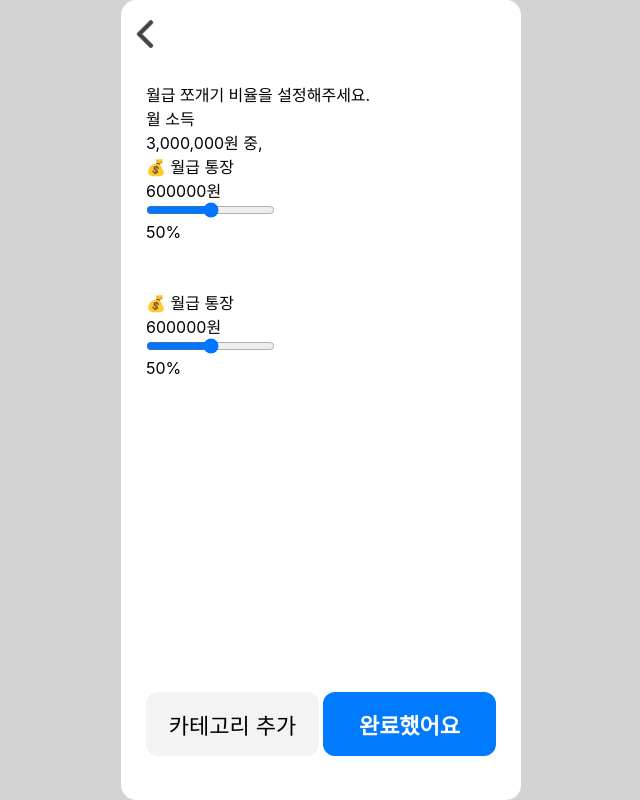
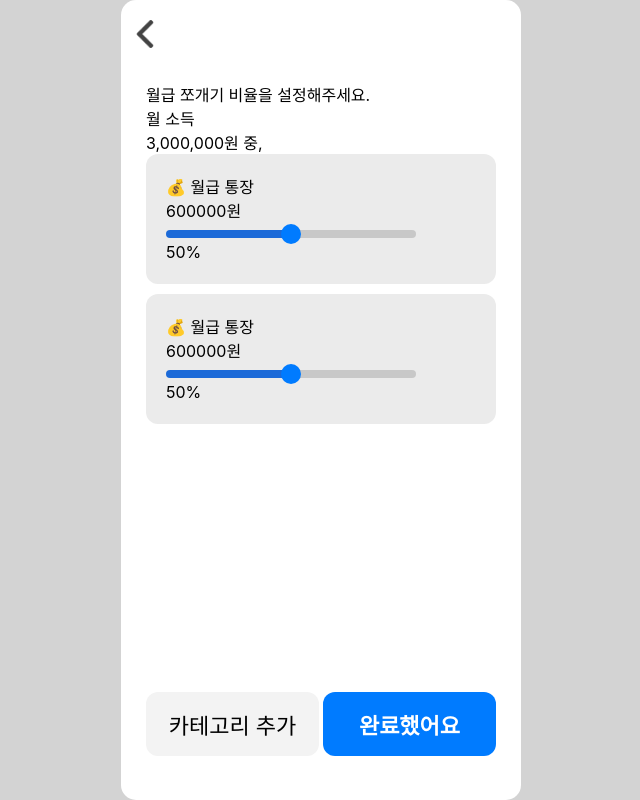
Before and after one commit to inthhh/bufl_fe, a React (Create React App) app: page /money-split/select-ratio in a window 1280 px wide. Shown: the whole page, without its empty margins (319-959 px from the left). Built offline with nearby package versions, Linux system fonts and the light colour scheme.

Commit message:
style: 컴포넌트 스타일 수정

```diff
--- a/src/MoneySplit/ai_Pages/ai_analysis.tsx
+++ b/src/MoneySplit/ai_Pages/ai_analysis.tsx
@@ -21,7 +21,7 @@ const AI_analysis: React.FC = () => {
             <div className="black_title">3개월 동안,</div>
             <div>
               {/* api - 소비습관 불러오기 */}
-              <ul>
+              <ul className="analysis_list">
                 <li>생활비 35%</li>
                 <li>적금 20%</li>
                 <li>쇼핑, 장보기 30%</li>
--- a/src/MoneySplit/ai_Pages/ai_calculate.tsx
+++ b/src/MoneySplit/ai_Pages/ai_calculate.tsx
@@ -2,6 +2,7 @@ import React from "react";
 import "../splitStyle.css";
 import { useNavigate } from "react-router-dom";
 import MoveBack from "../MoveBack";
+import DonutChart from "./ai_doughnut";
 
 const AI_calculate: React.FC = () => {
   const navigate = useNavigate();
@@ -16,27 +17,36 @@ const AI_calculate: React.FC = () => {
       <MoveBack pageBefore={"/money-split/ai/analysis"} />
       <div className="center_wrap">
         <div>
-          <div>AI가 추천하는 월급 분배 비율이에요!</div>
-          <div>
-            <div>월급 2,000,000원에서</div>
+          <div className="black_title">
+            AI가 추천하는
+            <br />
+            월급 분배 비율이에요!
+          </div>
+          <div className="content_box">
+            <div className="black_title">월급 2,000,000원에서</div>
             <div>
-              <ul>
+              <ul className="analysis_list">
                 <li>
-                  생활비 40% <span>(약 800,000원)</span>
+                  생활비 40%<span> (약 800,000원)</span>
                 </li>
                 <li>
-                  적금 30%<span>(약 600,000원)</span>
+                  적금 30%<span> (약 600,000원)</span>
                 </li>
                 <li>
-                  비상금, 예비비 10%<span>(약 200,000원)</span>
+                  비상금, 예비비 10%<span> (약 200,000원)</span>
                 </li>
                 <li>
-                  재테크 20%<span>(약 400,000원)</span>
+                  재테크 20%<span> (약 400,000원)</span>
                 </li>
               </ul>
             </div>
           </div>
 
+          <div className="center_wrap">
+            <div style={{ width: "150px", marginTop: "20px" }}>
+              <DonutChart dataList={[40, 30, 10, 20]} />
+            </div>
+          </div>
           <div className="center_wrap">
             <div className="center_wrap btn">
               <button className="gray_small_btn" type="button" onClick={() => clickForNo()}>
--- a/src/MoneySplit/ai_Pages/ai_cancel.tsx
+++ b/src/MoneySplit/ai_Pages/ai_cancel.tsx
@@ -1,6 +1,6 @@
 import MoveBack from "../MoveBack";
 
-const AI_Cancel = () => {
+const AI_Cancel: React.FC = () => {
   return (
     <div>
       <MoveBack pageBefore="/money-split/ai/analysis" />
--- /dev/null
+++ b/src/MoneySplit/ai_Pages/ai_doughnut.tsx
@@ -0,0 +1,33 @@
+import React from "react";
+import { Doughnut } from "react-chartjs-2";
+import "chart.js/auto";
+
+interface DounutChartProps {
+  dataList: number[];
+}
+
+const DonutChart: React.FC<DounutChartProps> = ({ dataList }) => {
+  const chartData = {
+    labels: [],
+    datasets: [
+      {
+        label: "# of Votes",
+        data: dataList,
+        backgroundColor: [
+          "rgba(255, 3, 49, 0.85)",
+          "rgba(250, 159, 1, 0.85)",
+          "rgba(10, 195, 16, 0.74)",
+          "rgba(48, 231, 228, 0.73)",
+        ],
+      },
+    ],
+  };
+
+  return (
+    <div>
+      <Doughnut data={chartData} />
+    </div>
+  );
+};
+
+export default DonutChart;
--- a/src/MoneySplit/final_process/TossTerms.tsx
+++ b/src/MoneySplit/final_process/TossTerms.tsx
@@ -1,6 +1,6 @@
 import MoveBack from "../MoveBack";
 
-const TossTerms = () => {
+const TossTerms: React.FC = () => {
   return (
     <div>
       <MoveBack pageBefore="/money-split/toss-auth" />
--- a/src/MoneySplit/splitStyle.css
+++ b/src/MoneySplit/splitStyle.css
@@ -166,8 +166,11 @@
 
 .account_list {
   width: 350px;
-  height: 136px;
+  height: 130px;
   border-radius: 12px;
+  padding: 20px;
+  background-color: rgb(235, 235, 235);
+  margin-bottom: 10px;
 }
 
 .auth-container {
@@ -397,7 +400,59 @@
 .content_box {
   background-color: #e4eeff;
   width: 330px;
-  height: 400px;
   border-radius: 12px;
   padding: 30px;
 }
+
+.analysis_list {
+  font-size: 20px;
+  list-style-type: none;
+  padding-inline-start: 10px;
+  padding-top: 10px;
+}
+
+.analysis_list li {
+  margin-bottom: 10px;
+}
+
+.analysis_list span {
+  font-size: 12px;
+}
+
+input[type="range"] {
+  -webkit-appearance: none;
+  width: 250px;
+  height: 8px;
+  background: linear-gradient(
+    to right,
+    rgb(28, 106, 216) 0%,
+    rgb(28, 106, 216) 50%,
+    rgb(200, 200, 200) 50%,
+    rgb(200, 200, 200) 100%
+  );
+  border-radius: 8px;
+  outline: none;
+  transition: background 450ms ease-in;
+  accent-color: rgb(28, 106, 216);
+}
+
+input[type="range"]::-webkit-slider-thumb {
+  -webkit-appearance: none;
+  appearance: none;
+  width: 20px;
+  height: 20px;
+  background: #007bff;
+  border-radius: 50%;
+  cursor: pointer;
+}
+
+.list_title {
+  font-size: 18px;
+  font-weight: bold;
+}
+
+.list_div {
+  display: flex;
+  justify-content: space-between;
+  align-items: center;
+}
```
